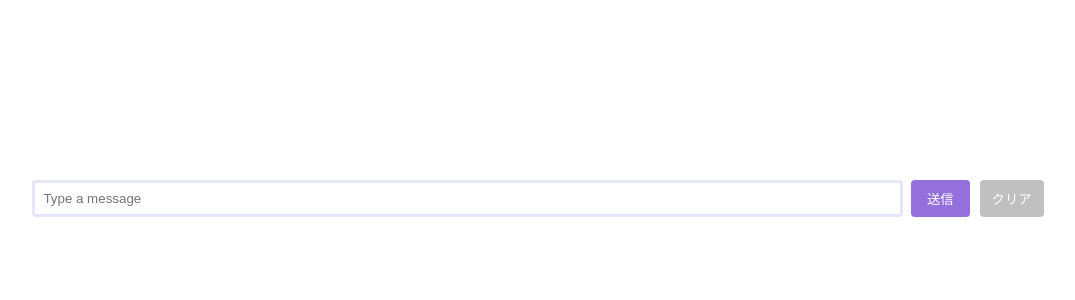
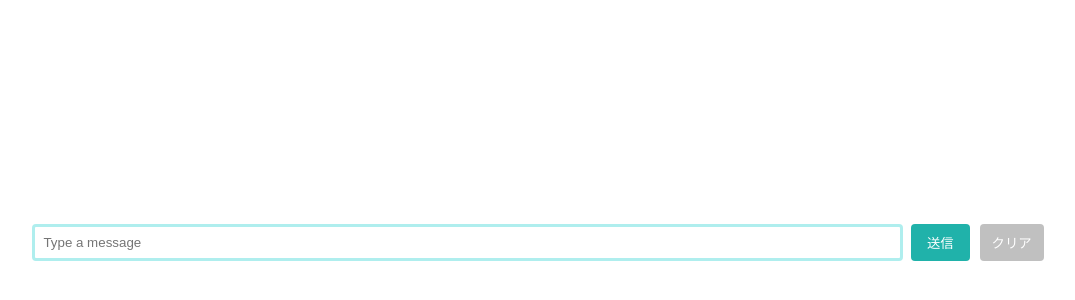
Before and after one commit to Erika1250/sobayoriudon, a React (Vite) app: page / in a window 1280 px wide. Shown: the part 448-748 px from the top of the page, without its empty margins (102-1177 px from the left). Built offline with nearby package versions, Linux system fonts and the light colour scheme.

Commit message:
色を変更、スマホ表示の調整

```diff
--- a/package.json
+++ b/package.json
@@ -18,6 +18,7 @@
     "axios": "^1.3.5",
     "gh-pages": "^5.0.0",
     "react": "^18.2.0",
+    "react-device-detect": "^2.2.3",
     "react-dom": "^18.2.0",
     "styled-components": "^5.3.9"
   },
--- a/src/index.css
+++ b/src/index.css
@@ -0,0 +1,3 @@
+html {
+    height: 100%;
+}
--- a/src/pages/chatContainer.tsx
+++ b/src/pages/chatContainer.tsx
@@ -1,6 +1,7 @@
 import { memo, useEffect, useRef } from "react"
 import styled from "styled-components"
 import { ChatMessage } from "./chatSample";
+import { isMobile } from "react-device-detect";
 
 type ChatContainerProps = {
     messageArrState: ChatMessage[];
@@ -18,13 +19,12 @@ const ChatContainer: React.FC<ChatContainerProps> = memo(({ messageArrState }) =
     useEffect(() => {
         if (messagesEndRef.current) {
             messagesEndRef.current.scrollTop = messagesEndRef.current.scrollHeight;
-            console.log(messagesEndRef);
         }
     }, [messageArrState]);
 
 
     return (
-        <SContainer ref={messagesEndRef}>
+        <SContainer isMobile={isMobile} ref={messagesEndRef}>
             {messageArrState.map((message) => (
                 <>
                     <SChatBubble isMe={message.sender === 'me'}>
@@ -39,11 +39,11 @@ const ChatContainer: React.FC<ChatContainerProps> = memo(({ messageArrState }) =
     )
 });
 
-const SContainer = styled.div`
+const SContainer = styled.div<{isMobile: boolean}>`
     display: flex;
     flex-direction: column;
     overflow-y: scroll;
-    height: 500px;
+    height: ${({isMobile}) => isMobile ? '85%' : '85%' };
     margin: auto;
     padding: 16px;
 
@@ -55,7 +55,7 @@ const SChatBubble = styled.div<{ isMe: boolean }>`
     padding: 8px 16px;
     border-radius: 16px;
     color: ${({ isMe }) => (isMe ? 'white' : 'black')};
-    background-color:${({ isMe }) => (isMe ? '#9370db' : '#e6e6fa')};
+    background-color:${({ isMe }) => (isMe ? '#20b2aa' : '#b0e0e6')};
     align-self: ${({ isMe }) => (isMe ? 'flex-end': 'flex-start')};
     max-width: 70%;
     text-align: left;
--- a/src/pages/chatInput.tsx
+++ b/src/pages/chatInput.tsx
@@ -1,5 +1,6 @@
 import { ChangeEventHandler, KeyboardEventHandler, MouseEventHandler } from "react";
 import styled from "styled-components";
+import { isMobile } from "react-device-detect";
 
 type InputProps = {
     newMessage: string,
@@ -24,13 +25,13 @@ const InputArea: React.FC<InputProps> = ({
 
     return (
         <InputContainer>
-            <Input type="text"
+            <Input isMobile={isMobile} type="text"
                 placeholder="Type a message"
                 value={newMessage}
                 onChange={handleInputChange}
                 onKeyDown={handleKeyDown} />
             <Button onClick={handleSendMessage}>送信</Button>
-            <ClearButton onClick={clearMessages}>クリア</ClearButton>
+            <ClearButton isMobile={isMobile} onClick={clearMessages}>クリア</ClearButton>
         </InputContainer>
     )
 }
@@ -38,14 +39,13 @@ const InputArea: React.FC<InputProps> = ({
 const InputContainer = styled.div`
   display: flex;
   margin: 16px auto;
-
 `;
 
-const Input = styled.input`
+const Input = styled.input<{isMobile: boolean}>`
   flex: 1;
   margin-right: 8px;
   padding: 8px;
-  border: solid #e6e6fa;
+  border: solid #afeeee;
   border-radius: 4px;
 `;
 
@@ -53,19 +53,19 @@ const Button = styled.button`
   padding: 8px 16px;
   border: none;
   border-radius: 4px;
-  background-color: #9370db;
+  background-color: #20b2aa;
   color: white;
   cursor: pointer;
 `;
 
-const ClearButton = styled.button`
+const ClearButton = styled.button<{isMobile: boolean}>`
   border: none;
   background-color: #c0c0c0;
   color: #fff;
   border-radius: 4px;
   padding: 6px 12px;
   cursor: pointer;
-  margin-left: 10px;
+  margin-left: ${({isMobile}) => isMobile ? '8px' : '10px'};
 `;
 
 export default InputArea;
--- a/src/pages/chatSample.tsx
+++ b/src/pages/chatSample.tsx
@@ -3,6 +3,7 @@ import styled from 'styled-components';
 import { getRandomArticle } from './chatApi';
 import ChatContainer from './chatContainer';
 import InputArea from './chatInput';
+import { isMobile } from 'react-device-detect';
 
 export type ChatMessage = {
   id: number;
@@ -107,7 +108,7 @@ const Chat: React.FC = memo(() => {
     };
 
   return (
-    <Container>
+    <Container isMobile={isMobile}>
         <ChatContainer messageArrState={messageArrState}/>
         <InputArea newMessage={newMessage}
             handleInputChange={handleInputChange}
@@ -117,17 +118,6 @@ const Chat: React.FC = memo(() => {
     </Container>
   );
 });
-
-export const sampleData: ChatMessage[] = [
-//   { id: 1, sender: 'me', message: 'Hello!', timestamp: '2022-04-13 10:00' },
-//   { id: 2, sender: 'other', message: 'Hi there!', timestamp: '2022-04-13 10:01' },
-//   { id: 3, sender: 'me', message: 'How are you?', timestamp: '2022-04-13 10:02' },
-//   { id: 4, sender: 'other', message: 'I am doing well, thank you!', timestamp: '2022-04-13 10:03' },
-//   { id: 5, sender: 'me', message: 'Hello!', timestamp: '2022-04-13 10:04' },
-//   { id: 6, sender: 'other', message: 'Hi there!', timestamp: '2022-04-13 10:05' },
-//   { id: 7, sender: 'me', message: 'How are you?', timestamp: '2022-04-13 10:06' },
-//   { id: 8, sender: 'other', message: 'I am doing well, thank you!', timestamp: '2022-04-13 10:07' },
-];
 
 const weatherReplies = [
     "今日の天気は晴れです🌞",
@@ -146,8 +136,9 @@ const greetingReplies = [
     "おやすみなさい、ご主人様💤\r\n今日も一日お疲れさまでした🍵",
 ];
 
-const Container = styled.div`
-    width: 80%;
-    margin: 80px auto;
+const Container = styled.div<{isMobile: boolean}>`
+    height: ${({isMobile}) => isMobile ? '100vh' : '80vh' };
+    width: ${({isMobile}) => isMobile ? '100%' : '80%' };
+    margin: ${({isMobile}) => isMobile ? 'auto' : '80px auto' };
 `
 export default Chat;
```
Also changed, not shown: 1 other file (tests, documents, lock files or other folders).
